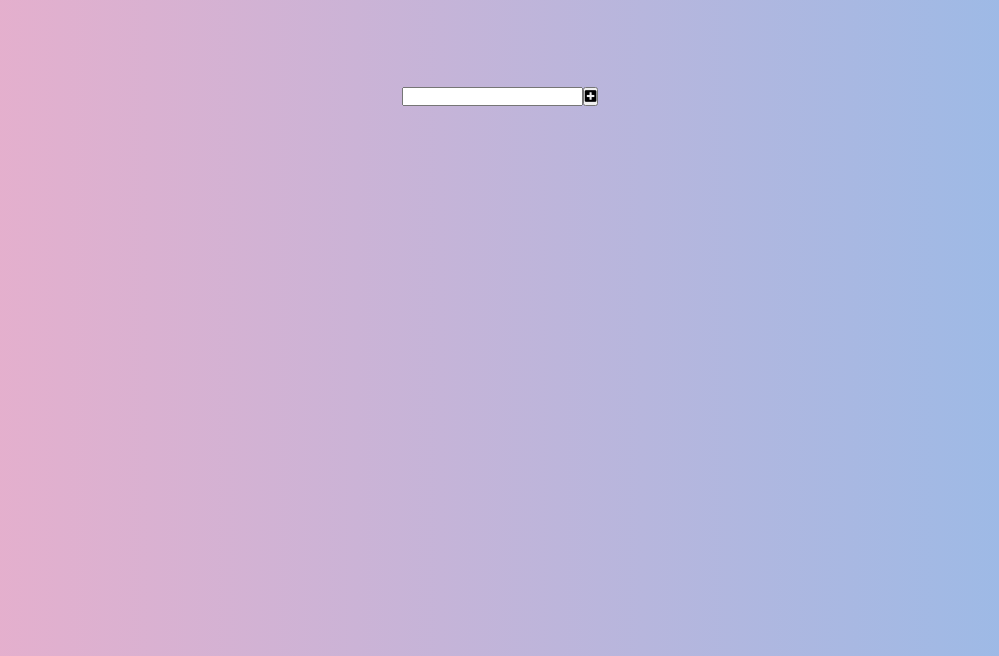
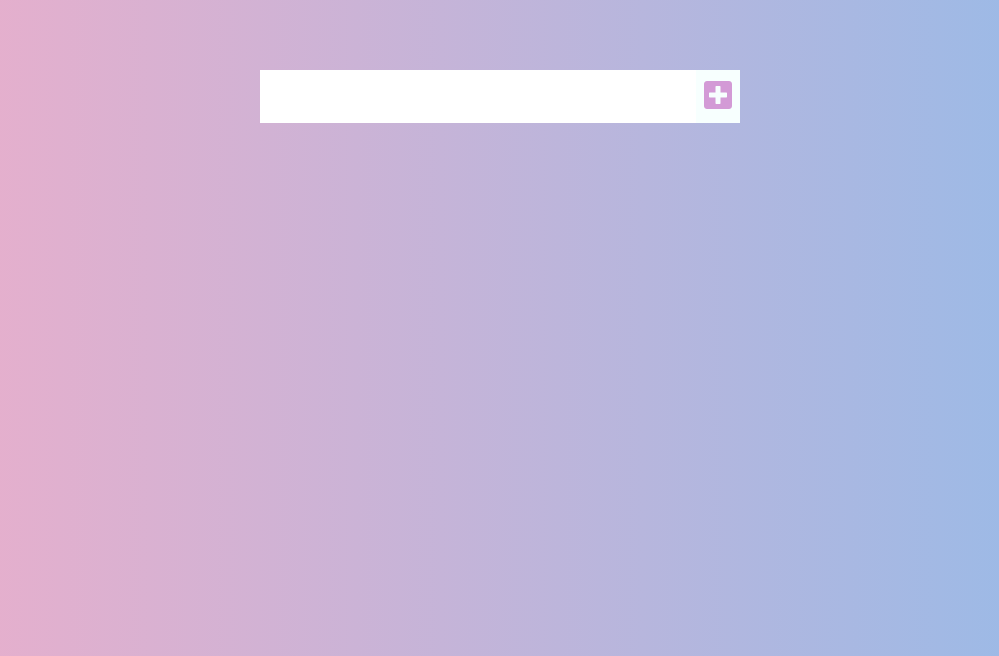
Before and after one commit to mubarizzz/todo-vanillaJS, a plain HTML site: page index.html in a window 1280 px wide. Shown: the part 144-800 px from the top of the page, without its empty margins (140-1139 px from the left). Drawn offline with Linux system fonts and the light colour scheme.

Commit message:
style form

```diff
--- a/style.css
+++ b/style.css
@@ -22,3 +22,23 @@ form {
 	justify-content: center;
 	align-items: center;
 }
+
+form input,
+form button {
+	padding: 0.5rem;
+	font-size: 2rem;
+	border: none;
+	background: white;
+}
+
+form button {
+	color: rgba(192, 98, 192, 0.644);
+	background: #f7fffe;
+	cursor: pointer;
+	transition: all 0.3s ease;
+}
+
+form button:hover {
+	background: rgba(192, 98, 192, 0.644);
+	color: white;
+}
```
